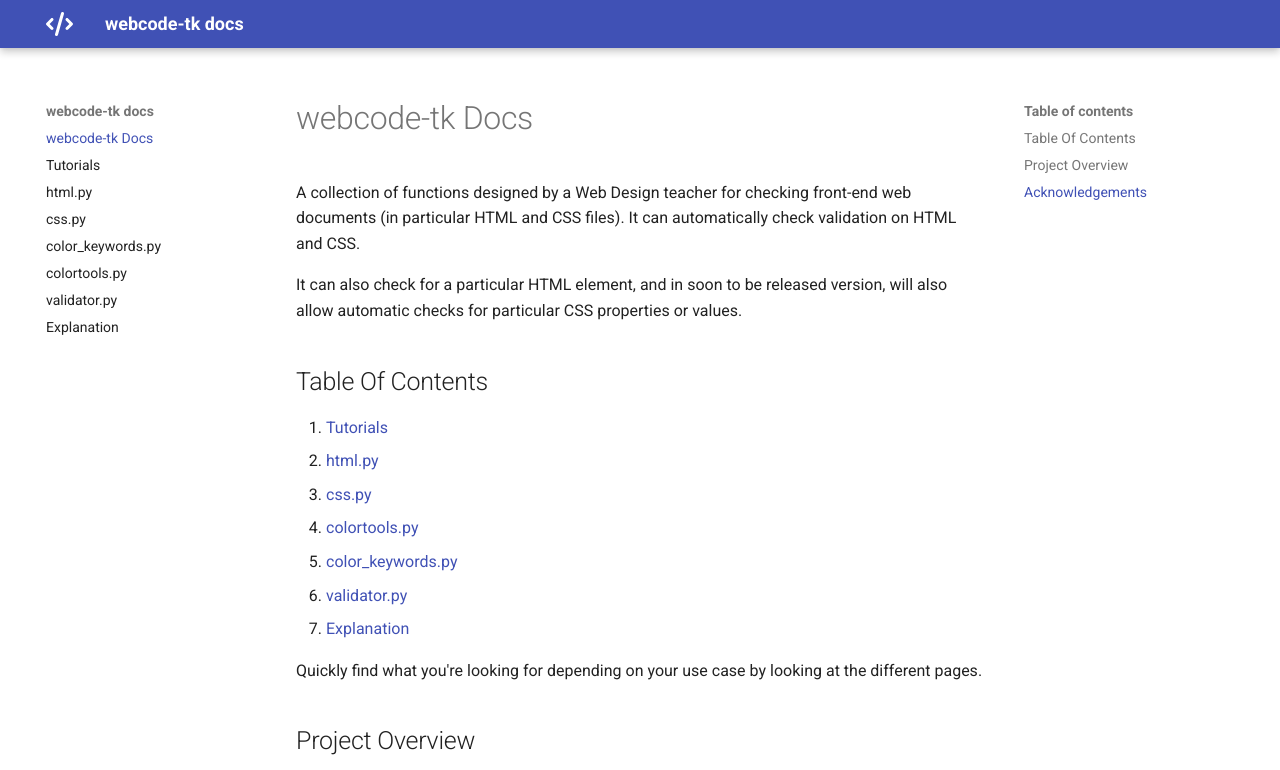
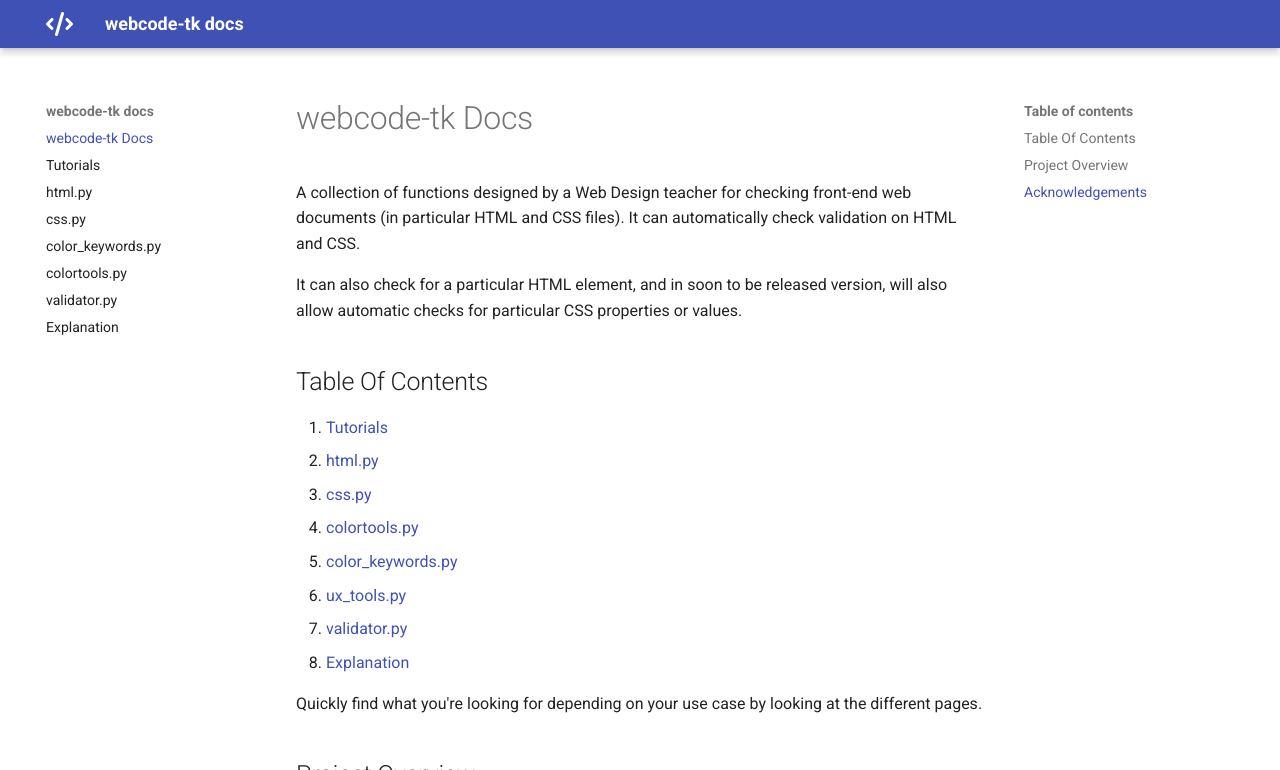
Before and after one commit to HundredVisionsGuy/webcode-tk, an MkDocs documentation site: the page built from docs/index.md, in a window 1280 px wide and 1304 px high, cut to the strip 0-770 px from the top of the window. Built offline with MkDocs 1.6.1 and Material for MkDocs 9.7.7, drawn with Linux system fonts in a browser that asks for light colours.

Commit message:
adding documentation updates

```diff
--- a/docs/index.md
+++ b/docs/index.md
@@ -11,8 +11,9 @@ It can also check for a particular HTML element, and in soon to be released vers
 3. [css.py](reference/css.md)
 4. [colortools.py](reference/colortools.md)
 5. [color_keywords.py](reference/color_keywords.md)
-6. [validator.py](reference/validator.md)
-7. [Explanation](explanation.md)
+6. [ux_tools.py](reference/ux_tools.md)
+7. [validator.py](reference/validator.md)
+8. [Explanation](explanation.md)
 
 Quickly find what you're looking for depending on
 your use case by looking at the different pages.
```
Also changed, not shown: docs/reference/ux_tools.md (added, +2 -0 lines).
